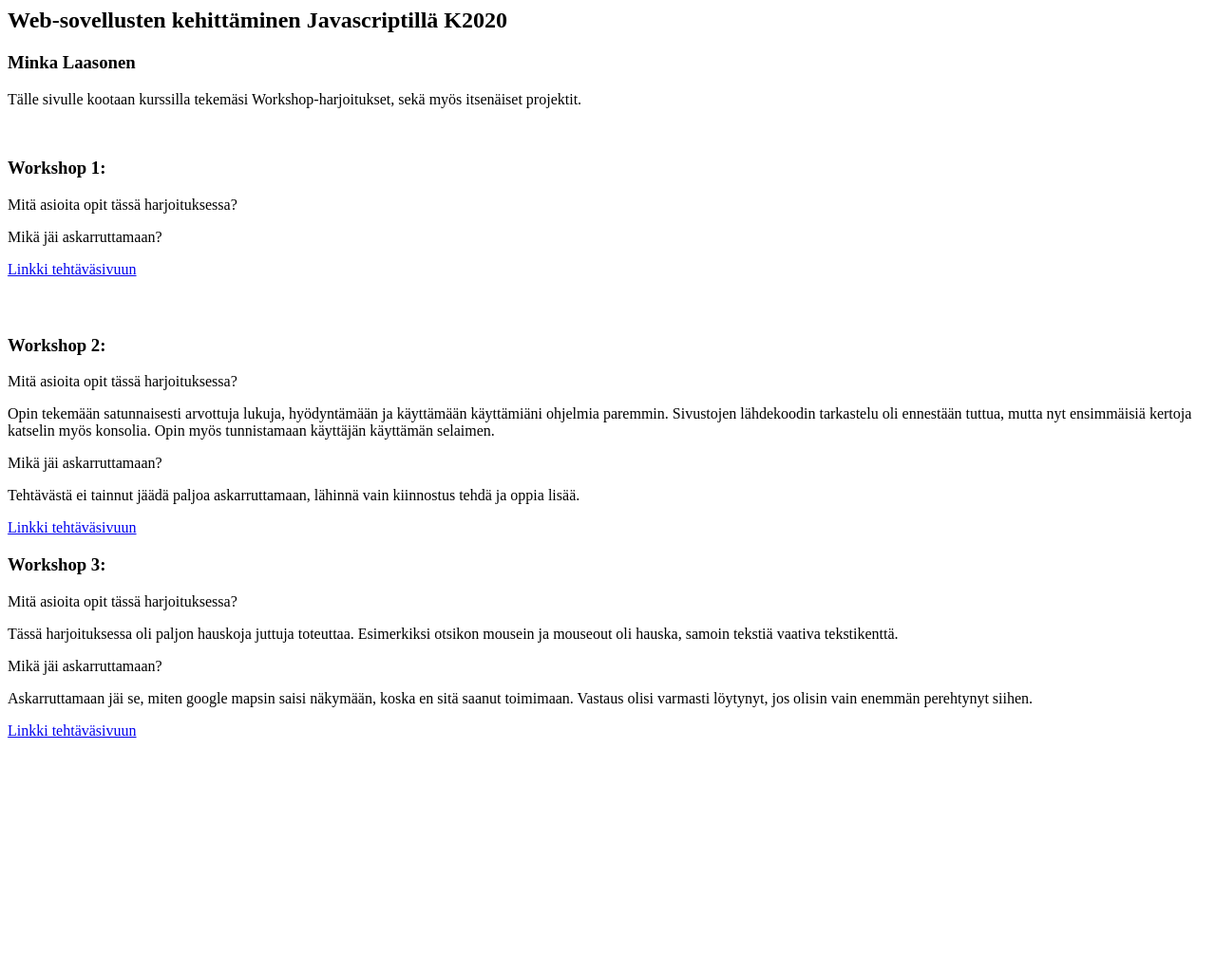
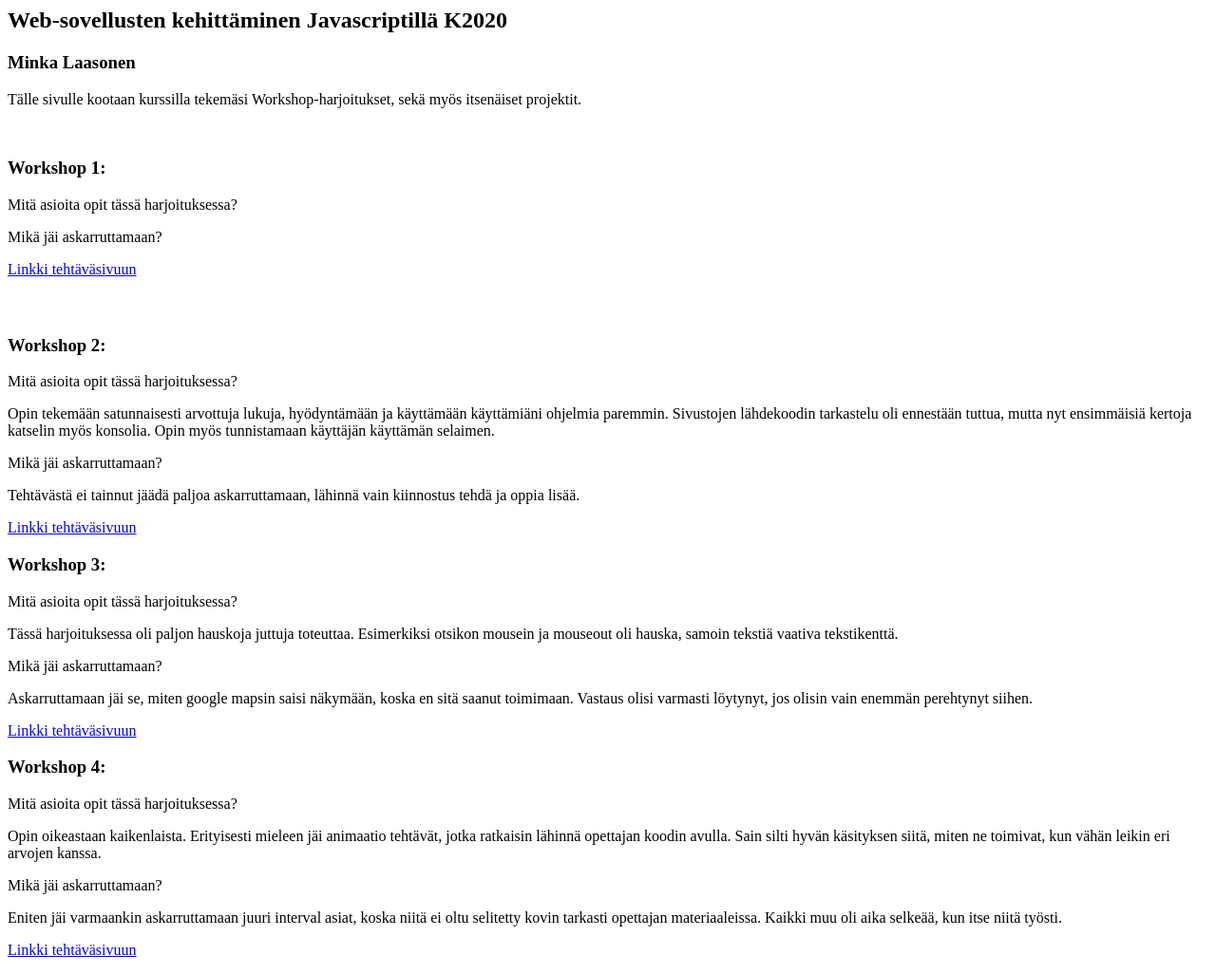
Before and after one commit to minkalaa/JS-kurssi, a plain HTML site: page index.html in a window 1280 px wide. Shown: the whole page at 95% size. Before the commit the page ends 800 px from the top, so only its background shows below. Drawn offline with Linux system fonts and the light colour scheme.

Commit message:
Update index.html

```diff
--- a/index.html
+++ b/index.html
@@ -21,5 +21,11 @@
 <p>Mik&auml; j&auml;i askarruttamaan?</p>
   <p>Askarruttamaan j&auml;i se, miten google mapsin saisi n&auml;kym&auml;&auml;n, koska en sit&auml; saanut toimimaan. Vastaus olisi varmasti l&ouml;ytynyt, jos olisin vain enemm&auml;n perehtynyt siihen.</p>
 <p><a href="https://github.com/minkalaa/JS-kurssi/blob/master/ws3.html">Linkki teht&auml;v&auml;sivuun</a></p>
+    <h3>Workshop 4:</h3>
+<p>Mit&auml; asioita opit t&auml;ss&auml; harjoituksessa?</p>
+  <p>Opin oikeastaan kaikenlaista. Erityisesti mieleen jäi animaatio tehtävät, jotka ratkaisin l&auml;hinn&auml; opettajan koodin avulla. Sain silti hyv&auml;n k&auml;sityksen siit&auml;, miten ne toimivat, kun vähän leikin eri arvojen kanssa.</p>
+<p>Mik&auml; j&auml;i askarruttamaan?</p>
+  <p>Eniten j&auml;i varmaankin askarruttamaan juuri interval asiat, koska niit&auml; ei oltu selitetty kovin tarkasti opettajan materiaaleissa. Kaikki muu oli aika selke&auml;&auml;, kun itse niitä ty&ouml;sti.</p>
+<p><a href="https://github.com/minkalaa/JS-kurssi/blob/master/ws4.html">Linkki teht&auml;v&auml;sivuun</a></p>
 </body>
 </html>
```
